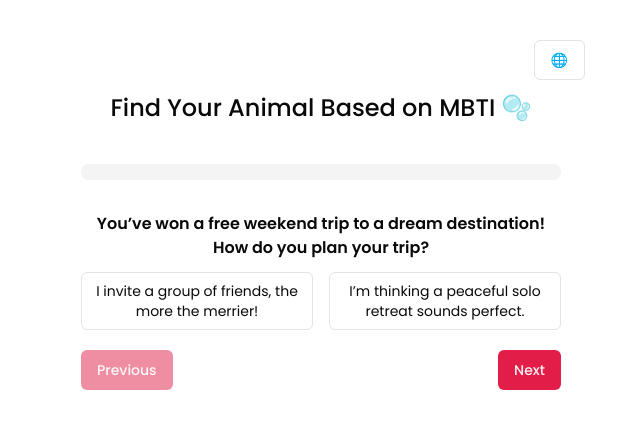
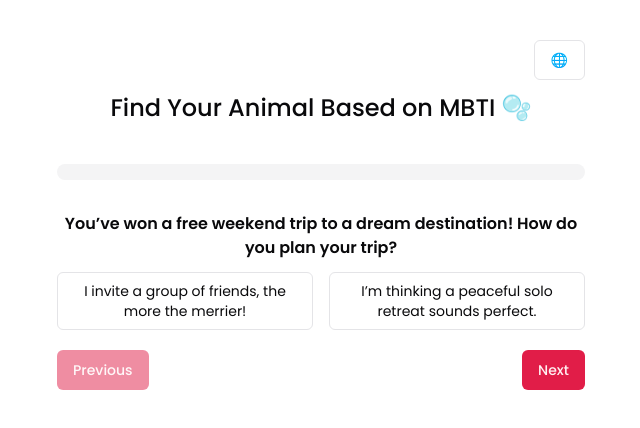
Before and after one commit to tamoimi/match-personality, a React (Vite) app: page / in a window 1280 px wide. Both pictures are taken after a click on the button "Let's start!". Shown: the top 428 px of the page, without its empty margins (319-959 px from the left). Built offline with nearby package versions, Linux system fonts and the light colour scheme.

Commit message:
style: remove padding

```diff
--- a/src/components/personality-quiz.tsx
+++ b/src/components/personality-quiz.tsx
@@ -65,7 +65,7 @@ function PersonalityQuiz() {
 
   return (
     <>
-      <div className="max-w-xl px-6 m-auto my-10 text-center font-Poppins">
+      <div className="max-w-xl m-auto my-10 text-center font-Poppins">
         {/* Progress 컴포넌트에 동적 값 전달 */}
         <Progress value={progressValue} />
 
```
